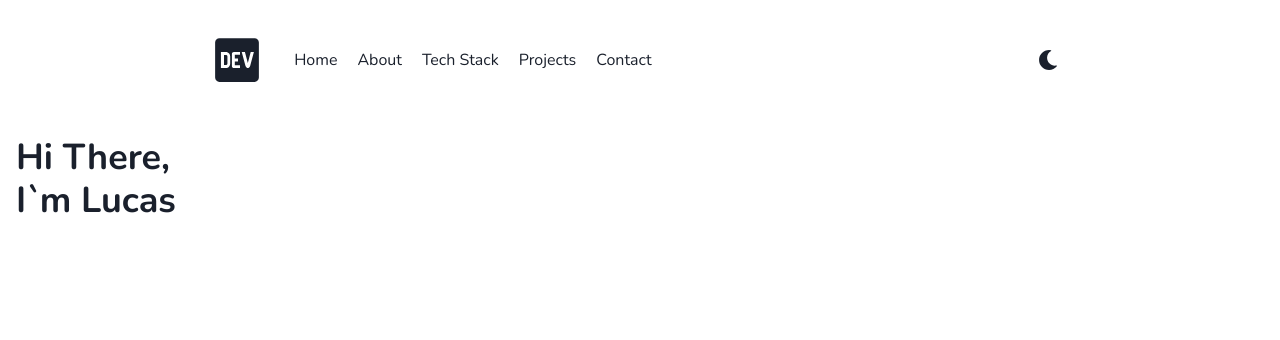
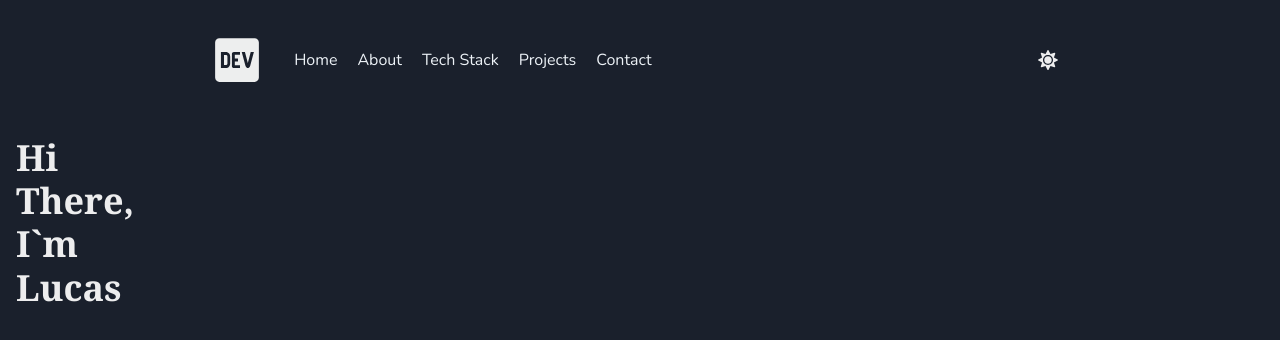
Before and after one commit to LucasPereiraMiranda/lucas-personal-portfolio, a Next.js app: page / in a window 1280 px wide. Shown: the top 340 px of the page. Built offline with nearby package versions, Linux system fonts and the light colour scheme.

Commit message:
fix: adjust theme configs

```diff
--- a/src/styles/theme.ts
+++ b/src/styles/theme.ts
@@ -1,17 +1,59 @@
 import { extendTheme } from "@chakra-ui/react";
+import { mode } from "@chakra-ui/theme-tools";
+
+const styles = {
+  global: (props) => ({
+    body: {
+      bg: mode("gray.100", "gray.800")(props),
+    },
+  }),
+};
+
+const components = {
+  Link: {
+    baseStyle: (props) => ({
+      color: mode("gray.800", "gray.100")(props),
+      textDecoration: "none",
+
+      transition: "color 0.1s ease-in-out",
+      _hover: {
+        color: mode("cyan.800", "cyan.300")(props),
+        textDecoration: "none",
+      },
+    }),
+  },
+};
+
+const fonts = {
+  heading: "Georgia, serif",
+  body: "Nunito, sans-serif",
+};
+
+const config = {
+  initialColorMode: "dark",
+  useSystemColorMode: true,
+};
+
+const colors = {
+  colorizedGradient: "linear(to-r, purple.700, cyan.700)",
+};
+
+const textStyles = {
+  bordedGradientText: {
+    bgGradient: colors.colorizedGradient,
+    bgClip: "text",
+    transition: "box-shadow 0.3s ease-in-out",
+    _hover: {
+      boxShadow: "0 2px 8px rgba(0, 0, 0, 0.2)",
+    },
+  },
+};
 
 export const theme = extendTheme({
-  fonts: {
-    heading: "Nunito",
-    body: "Nunito",
-  },
-  components: {
-    Button: {
-      baseStyle: {
-        cursor: "pointer",
-      },
-    },
-  },
-  initialColorMode: "light",
-  useSystemColorMode: false,
+  config,
+  styles,
+  components,
+  textStyles,
+  fonts,
+  colors,
 });
```
